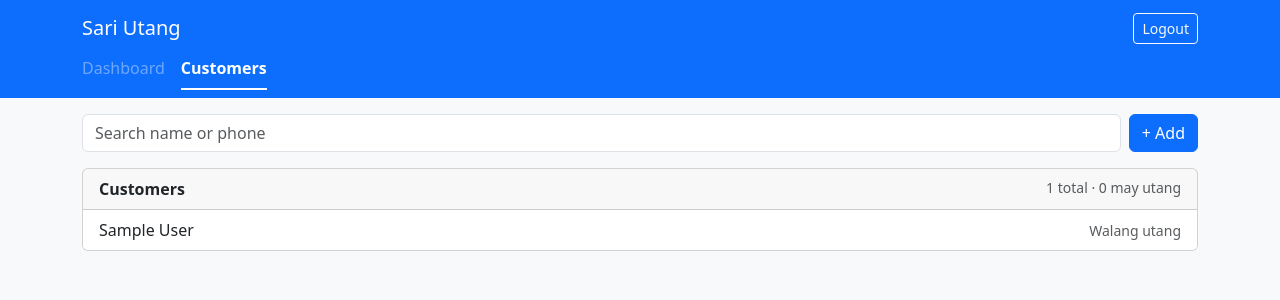
After one commit to errolitolopez/sari-utang, a Flask app: page /customers in a window 1280 px wide. The commit adds this page. Shown: the top 300 px of the page. Run offline with Flask 3, Linux system fonts and the light colour scheme; the visitor is signed in with stand-in values (Sample User, id 1); data comes from the database, SQL or seed files in the repository; data that the repository does not hold is empty.

Commit message:
feat: add customer list with search, add customer form and shared navbar

```diff
--- a/app.py
+++ b/app.py
@@ -4,6 +4,7 @@ Run with: flask --app app run --debug
 """
 
 import os
+import re
 import secrets
 import time
 from datetime import timedelta
@@ -91,6 +92,12 @@ def dashboard_page():
     return render_template("dashboard.html")
 
 
+@app.get("/customers")
+@login_required_page
+def customers_page():
+    return render_template("customers.html")
+
+
 # --- API ---------------------------------------------------------------------
 
 @app.post("/api/login")
@@ -127,23 +134,27 @@ def api_logout():
     return jsonify(ok=True)
 
 
+def customer_balances(order_by):
+    """All customers with their balance (total utang - total payments, in centavos)."""
+    return db.get_db().execute(
+        f"""
+        SELECT c.id, c.name, c.phone,
+               COALESCE(SUM(CASE WHEN t.type = 'utang' THEN t.amount ELSE -t.amount END), 0)
+                   AS balance
+        FROM customers c
+        LEFT JOIN transactions t ON t.customer_id = c.id
+        GROUP BY c.id
+        ORDER BY {order_by}
+        """
+    ).fetchall()
+
+
 @app.get("/api/dashboard")
 @login_required_api
 def api_dashboard():
     conn = db.get_db()
 
-    # Balance per customer = total utang - total payments. All amounts are in centavos.
-    balances = conn.execute(
-        """
-        SELECT c.id, c.name,
-               COALESCE(SUM(CASE WHEN t.type = 'utang' THEN t.amount ELSE -t.amount END), 0)
-                   AS balance
-        FROM customers c
-        LEFT JOIN transactions t ON t.customer_id = c.id
-        GROUP BY c.id
-        ORDER BY balance DESC
-        """
-    ).fetchall()
+    balances = customer_balances(order_by="balance DESC")
     with_utang = [row for row in balances if row["balance"] > 0]
 
     recent = conn.execute(
@@ -163,3 +174,41 @@ def api_dashboard():
         top_balances=[dict(row) for row in with_utang[:5]],
         recent_transactions=[dict(row) for row in recent],
     )
+
+
+@app.get("/api/customers")
+@login_required_api
+def api_list_customers():
+    rows = customer_balances(order_by="c.name COLLATE NOCASE")
+    return jsonify(customers=[dict(row) for row in rows])
+
+
+@app.post("/api/customers")
+@login_required_api
+def api_add_customer():
+    data = request.get_json(silent=True) or {}
+    # " ".join(split()) trims the ends and turns double spaces into one.
+    name = " ".join(str(data.get("name", "")).split())
+    phone = str(data.get("phone") or "").strip()
+
+    if not name:
+        return jsonify(error="Name is required."), 400
+    if len(name) > 100:
+        return jsonify(error="Name is too long (max 100 characters)."), 400
+    if phone and not re.fullmatch(r"[0-9+\- ]{7,20}", phone):
+        return jsonify(error="Phone can only have numbers, spaces, + and - (7 to 20 characters)."), 400
+
+    conn = db.get_db()
+    # Two customers with the same name would be confusing in the list.
+    same_name = conn.execute(
+        "SELECT 1 FROM customers WHERE name = ? COLLATE NOCASE", (name,)
+    ).fetchone()
+    if same_name:
+        return jsonify(error=f"{name} is already in the list."), 409
+
+    cursor = conn.execute(
+        "INSERT INTO customers (name, phone) VALUES (?, ?)", (name, phone or None)
+    )
+    conn.commit()
+    customer = {"id": cursor.lastrowid, "name": name, "phone": phone or None, "balance": 0}
+    return jsonify(customer=customer), 201
--- /dev/null
+++ b/static/js/common.js
@@ -0,0 +1,34 @@
+// Helpers shared by the logged-in pages (dashboard, customers).
+
+const peso = new Intl.NumberFormat("en-PH", { style: "currency", currency: "PHP" });
+
+// Amounts from the server are in centavos (1250 = P12.50).
+function formatAmount(centavos) {
+  return peso.format(centavos / 100);
+}
+
+function showError(elementId, message) {
+  const box = document.getElementById(elementId);
+  box.textContent = message;
+  box.classList.remove("d-none");
+}
+
+function hideError(elementId) {
+  document.getElementById(elementId).classList.add("d-none");
+}
+
+// fetch() that sends the user back to the login page when the session has ended.
+// Returns null in that case, so callers can simply stop: if (!response) return;
+async function apiFetch(url, options) {
+  const response = await fetch(url, options);
+  if (response.status === 401) {
+    window.location.href = "/login";
+    return null;
+  }
+  return response;
+}
+
+document.getElementById("logout-button").addEventListener("click", async () => {
+  await fetch("/api/logout", { method: "POST" });
+  window.location.href = "/login";
+});
--- /dev/null
+++ b/static/js/customers.js
@@ -0,0 +1,128 @@
+// Customer list: loads all customers, filters them as you type, and adds new ones.
+
+let customers = []; // everything from /api/customers, filtered on the page
+
+const list = document.getElementById("customer-list");
+const searchInput = document.getElementById("search");
+const modalElement = document.getElementById("add-customer-modal");
+const modal = bootstrap.Modal.getOrCreateInstance(modalElement);
+const form = document.getElementById("add-customer-form");
+const nameInput = document.getElementById("customer-name");
+const phoneInput = document.getElementById("customer-phone");
+const saveButton = document.getElementById("add-customer-button");
+
+// One row: name and phone on the left, balance on the right.
+// textContent is used (not innerHTML) so names can't inject HTML.
+function customerItem(customer) {
+  const li = document.createElement("li");
+  li.className = "list-group-item d-flex justify-content-between align-items-center";
+
+  const left = document.createElement("div");
+  const name = document.createElement("div");
+  name.textContent = customer.name;
+  left.append(name);
+  if (customer.phone) {
+    const phone = document.createElement("div");
+    phone.className = "small text-body-secondary";
+    phone.textContent = customer.phone;
+    left.append(phone);
+  }
+
+  const balance = document.createElement("span");
+  if (customer.balance > 0) {
+    balance.className = "fw-semibold text-danger";
+    balance.textContent = formatAmount(customer.balance);
+  } else {
+    balance.className = "small text-body-secondary";
+    balance.textContent = "Walang utang";
+  }
+
+  li.append(left, balance);
+  return li;
+}
+
+function messageItem(text) {
+  const li = document.createElement("li");
+  li.className = "list-group-item text-body-secondary";
+  li.textContent = text;
+  return li;
+}
+
+function render() {
+  const query = searchInput.value.trim().toLowerCase();
+  const shown = customers.filter(
+    (c) => c.name.toLowerCase().includes(query) || (c.phone || "").includes(query)
+  );
+
+  if (customers.length === 0) {
+    list.replaceChildren(messageItem("No customers yet. Tap + Add to add one."));
+  } else if (shown.length === 0) {
+    list.replaceChildren(messageItem("No customer matches your search."));
+  } else {
+    list.replaceChildren(...shown.map(customerItem));
+  }
+
+  const withUtang = customers.filter((c) => c.balance > 0).length;
+  document.getElementById("customer-summary").textContent =
+    `${customers.length} total · ${withUtang} may utang`;
+}
+
+async function loadCustomers() {
+  try {
+    const response = await apiFetch("/api/customers");
+    if (!response) return;
+    if (!response.ok) {
+      showError("customers-error", "Could not load customers.");
+      return;
+    }
+    customers = (await response.json()).customers;
+    render();
+  } catch {
+    showError("customers-error", "Cannot reach the server. Check your connection.");
+  }
+}
+
+form.addEventListener("submit", async (event) => {
+  event.preventDefault();
+  hideError("add-customer-error");
+
+  const name = nameInput.value.trim();
+  if (!name) {
+    showError("add-customer-error", "Name is required.");
+    nameInput.focus();
+    return;
+  }
+
+  saveButton.disabled = true;
+  try {
+    const response = await apiFetch("/api/customers", {
+      method: "POST",
+      headers: { "Content-Type": "application/json" },
+      body: JSON.stringify({ name, phone: phoneInput.value.trim() }),
+    });
+    if (!response) return;
+    const data = await response.json();
+    if (!response.ok) {
+      showError("add-customer-error", data.error || "Could not save the customer.");
+      return;
+    }
+    modal.hide();
+    searchInput.value = "";
+    await loadCustomers();
+  } catch {
+    showError("add-customer-error", "Cannot reach the server. Check your connection.");
+  } finally {
+    saveButton.disabled = false;
+  }
+});
+
+// Start each popup with an empty form, and put the cursor in the name field.
+modalElement.addEventListener("show.bs.modal", () => {
+  form.reset();
+  hideError("add-customer-error");
+});
+modalElement.addEventListener("shown.bs.modal", () => nameInput.focus());
+
+searchInput.addEventListener("input", render);
+
+loadCustomers();
--- /dev/null
+++ b/templates/_navbar.html
@@ -0,0 +1,18 @@
+<nav class="navbar bg-primary" data-bs-theme="dark">
+  <div class="container">
+    <span class="navbar-brand">Sari Utang</span>
+    <button id="logout-button" class="btn btn-outline-light btn-sm">Logout</button>
+  </div>
+  <div class="container">
+    <ul class="nav nav-underline">
+      <li class="nav-item">
+        <a class="nav-link {{ 'active' if request.endpoint == 'dashboard_page' }}"
+           href="{{ url_for('dashboard_page') }}">Dashboard</a>
+      </li>
+      <li class="nav-item">
+        <a class="nav-link {{ 'active' if request.endpoint == 'customers_page' }}"
+           href="{{ url_for('customers_page') }}">Customers</a>
+      </li>
+    </ul>
+  </div>
+</nav>
--- /dev/null
+++ b/templates/customers.html
@@ -0,0 +1,61 @@
+{% extends "base.html" %}
+
+{% block title %}Customers · Sari Utang{% endblock %}
+
+{% block content %}
+{% include "_navbar.html" %}
+
+<main class="container py-3">
+  <div id="customers-error" class="alert alert-danger d-none" role="alert"></div>
+
+  <div class="d-flex gap-2 mb-3">
+    <input id="search" type="search" class="form-control" placeholder="Search name or phone"
+           aria-label="Search customers" autocomplete="off">
+    <button class="btn btn-primary text-nowrap" data-bs-toggle="modal" data-bs-target="#add-customer-modal">
+      + Add
+    </button>
+  </div>
+
+  <div class="card">
+    <div class="card-header d-flex justify-content-between">
+      <span class="fw-semibold">Customers</span>
+      <span id="customer-summary" class="text-body-secondary small"></span>
+    </div>
+    <ul id="customer-list" class="list-group list-group-flush">
+      <li class="list-group-item text-body-secondary">Loading...</li>
+    </ul>
+  </div>
+</main>
+
+<!-- Add customer form (opens as a popup) -->
+<div class="modal fade" id="add-customer-modal" tabindex="-1" aria-labelledby="add-customer-title" aria-hidden="true">
+  <div class="modal-dialog modal-dialog-centered">
+    <form id="add-customer-form" class="modal-content" novalidate>
+      <div class="modal-header">
+        <h2 class="modal-title fs-5" id="add-customer-title">Add customer</h2>
+        <button type="button" class="btn-close" data-bs-dismiss="modal" aria-label="Close"></button>
+      </div>
+      <div class="modal-body">
+        <div class="mb-3">
+          <label for="customer-name" class="form-label">Name</label>
+          <input id="customer-name" class="form-control" maxlength="100" autocomplete="off" required>
+        </div>
+        <div class="mb-3">
+          <label for="customer-phone" class="form-label">Phone <span class="text-body-secondary">(optional)</span></label>
+          <input id="customer-phone" type="tel" class="form-control" maxlength="20" placeholder="0917 123 4567">
+        </div>
+        <div id="add-customer-error" class="alert alert-danger py-2 mb-0 d-none" role="alert"></div>
+      </div>
+      <div class="modal-footer">
+        <button type="button" class="btn btn-outline-secondary" data-bs-dismiss="modal">Cancel</button>
+        <button id="add-customer-button" type="submit" class="btn btn-primary">Save</button>
+      </div>
+    </form>
+  </div>
+</div>
+{% endblock %}
+
+{% block scripts %}
+<script src="{{ url_for('static', filename='js/common.js') }}"></script>
+<script src="{{ url_for('static', filename='js/customers.js') }}"></script>
+{% endblock %}
```
Also changed, not shown: static/js/dashboard.js (+4 -25 lines), templates/dashboard.html (+2 -6 lines).
